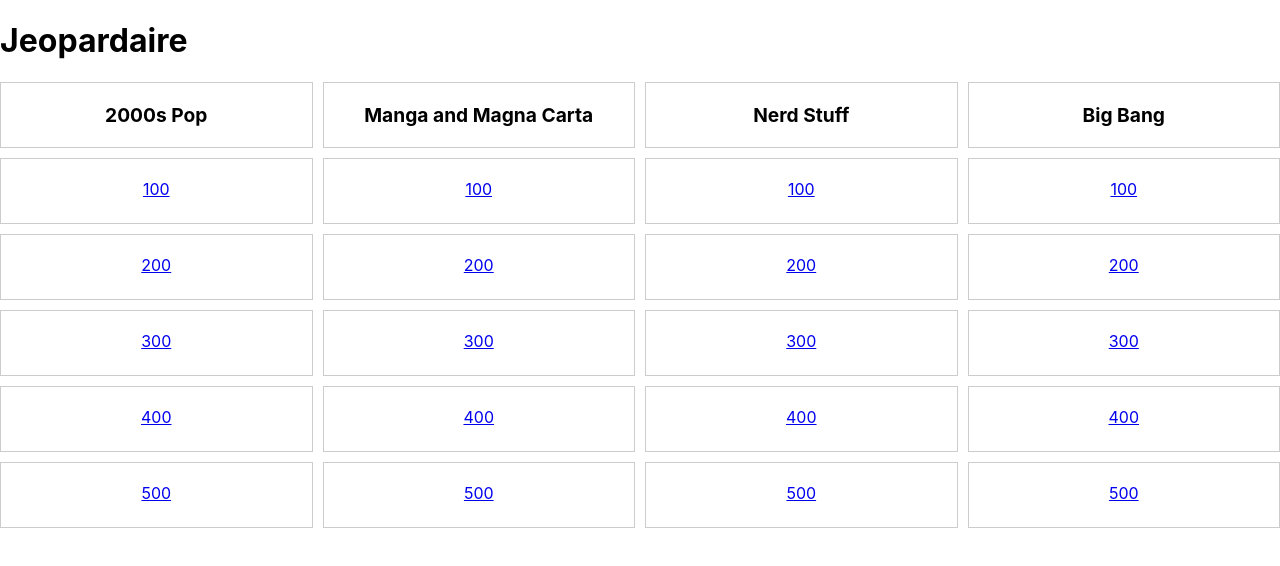
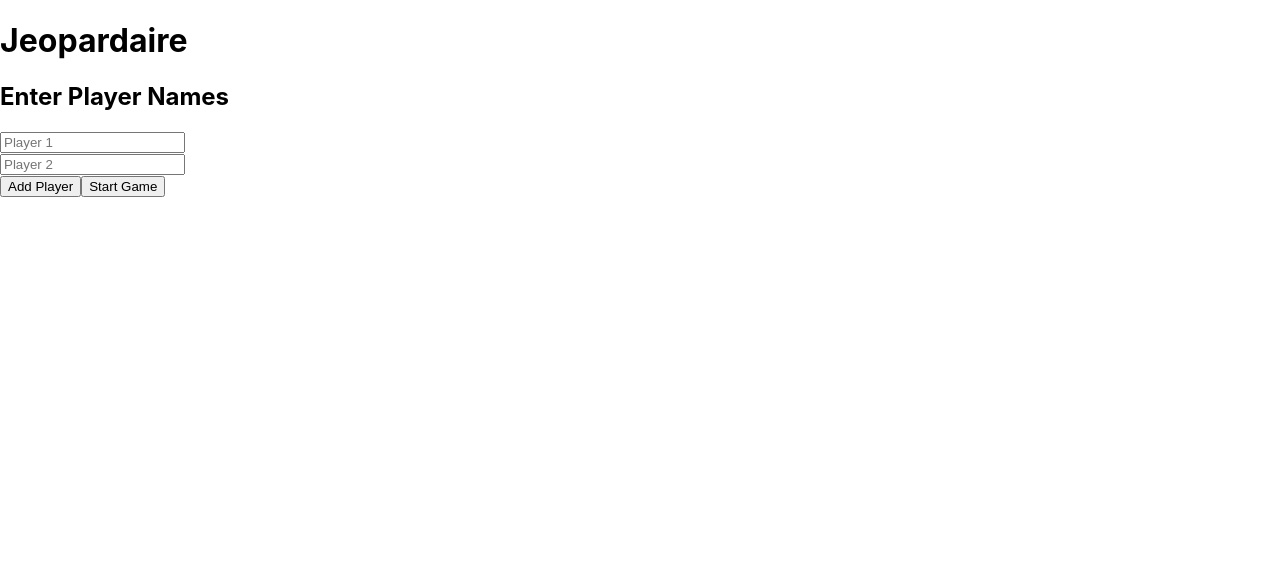
Before and after one commit to skwon19/jeopardaire, a React (Create React App) app: page / in a window 1280 px wide. Shown: the top 566 px of the page. Built offline with nearby package versions, Linux system fonts and the light colour scheme.

Commit message:
Add players

```diff
--- a/src/App.js
+++ b/src/App.js
@@ -1,5 +1,7 @@
 import './App.css';
 import GridComponent from './GridComponent';
+import GridPage from './GridPage';
+import PlayerEntryPage from './PlayerEntryPage';
 import QuestionPage from './QuestionPage';
 import React, { useEffect, useState } from "react";
 import { BrowserRouter as Router, Routes, Route, useParams } from "react-router-dom";
@@ -7,6 +9,10 @@ import { BrowserRouter as Router, Routes, Route, useParams } from "react-router-
 function App() {
   const [headers, setHeaders] = useState([]);
   const [questions, setQuestions] = useState([]);
+  const [players, setPlayers] = useState([]);
+
+  const scores = Array(players.length).fill(0); // Initialize scores for each player
+  let currentPlayer = 0;
 
   useEffect(() => {
     const fetchData = async() => {
@@ -24,7 +30,9 @@ function App() {
       <div>
         <h1>Jeopardaire</h1>
         <Routes>
-          <Route path="/" element={<GridComponent rows={6} columns={4} headers={headers} />} />
+          <Route path="/" element={<PlayerEntryPage onPlayersSet={setPlayers} />} />
+          <Route path="/grid" element={<GridPage rows={6} columns={4} headers={headers}
+            players={players} scores={scores} currentPlayer={currentPlayer} />} />
           <Route path="/page/:row/:col" element={<QuestionPage questions={questions} />} />
         </Routes>
       </div>
--- a/src/GridComponent.css
+++ b/src/GridComponent.css
@@ -3,6 +3,7 @@
     grid-template-columns: repeat(var(--columns), 1fr); /* --columns will be passed via style prop, equal width */
     grid-template-rows: repeat(var(--rows), 1fr); /* --rows will be pased via style prop */
     gap: 10px; /* Spacing btwn grid items */
+    margin-bottom: 32px;
 }
 
 .grid-item {
--- /dev/null
+++ b/src/GridPage.js
@@ -0,0 +1,14 @@
+import React from "react";
+import GridComponent from "./GridComponent";
+import Scoreboard from "./Scoreboard";
+
+const GridPage = ({ rows, columns, headers, players, scores, currentPlayer }) => {
+    return (
+        <div className="grid-page">
+            <GridComponent rows={rows} columns={columns} headers={headers} />
+            <Scoreboard players={players} scores={scores} currentPlayer={currentPlayer} />
+        </div>
+    );
+};
+
+export default GridPage;
--- /dev/null
+++ b/src/PlayerEntryPage.js
@@ -0,0 +1,52 @@
+import React, { useState } from "react";
+import { useNavigate } from "react-router-dom";
+
+const PlayerEntryPage = ({ onPlayersSet }) => {
+    const [players, setPlayers] = useState(["", ""]); // Start with 2 players
+    const [error, setError] = useState("");
+    const navigate = useNavigate();
+
+    const handleChange = (idx, value) => {
+        const updated = [...players];
+        updated[idx] = value;
+        setPlayers(updated);
+    };
+
+    const addPlayer = () => setPlayers([...players, ""]);
+
+    const handleSubmit = (e) => {
+        e.preventDefault();
+        const filtered = players.map(p => p.trim()).filter(Boolean);
+        if (filtered.length < 1) {
+            setError("Please enter at least one player name.");
+            return;
+        }
+        setError("");
+        onPlayersSet(filtered);
+        navigate("/grid");
+    };
+
+    return (
+        <div className="player-entry-page">
+            <h2>Enter Player Names</h2>
+            <form onSubmit={handleSubmit}>
+                {players.map((name, idx) => (
+                    <div key={idx}>
+                        <input
+                            type="text"
+                            value={name}
+                            onChange={e => handleChange(idx, e.target.value)}
+                            placeholder={`Player ${idx + 1}`}
+                            required
+                        />
+                    </div>
+                ))}
+                <button type="button" onClick={addPlayer}>Add Player</button>
+                <button type="submit">Start Game</button>
+                {error && <div className="error">{error}</div>}
+            </form>
+        </div>
+    );
+};
+
+export default PlayerEntryPage;
--- /dev/null
+++ b/src/Scoreboard.css
@@ -0,0 +1,31 @@
+.scoreboard {
+    display: flex;
+    justify-content: center;
+    margin-bottom: 20px;
+    gap: 2rem;
+}
+
+.scoreboard-cell {
+    display: flex;
+    flex-direction: column;
+    align-items: center;
+    min-width: 80px;
+    background: #f0f0f0;
+    border-radius: 8px;
+    padding: 8px 16px;
+}
+
+.scoreboard-cell--active {
+    background: #ffe066;
+    border: 2px solid #ffae00;
+}
+
+.scoreboard-name {
+    font-weight: bold;
+    margin-bottom: 4px;
+}
+
+.scoreboard-score {
+    font-size: 1.2em;
+    color: #0074d9;
+}
--- /dev/null
+++ b/src/Scoreboard.js
@@ -0,0 +1,21 @@
+import React from "react";
+import "./Scoreboard.css";
+
+const Scoreboard = ({ players, scores, currentPlayer }) => {
+    return (
+        <div className="scoreboard">
+            {players.map((player, idx) => (
+                <div
+                    key={idx}
+                    className={"scoreboard-cell" +
+                        (idx === currentPlayer ? " scoreboard-cell--active": "")}
+                >
+                    <div className="scoreboard-name">{player}</div>
+                    <div className="scoreboard-score">{scores[idx] ?? 0}</div>
+                </div>
+            ))}
+        </div>
+    );
+}
+
+export default Scoreboard;
```
